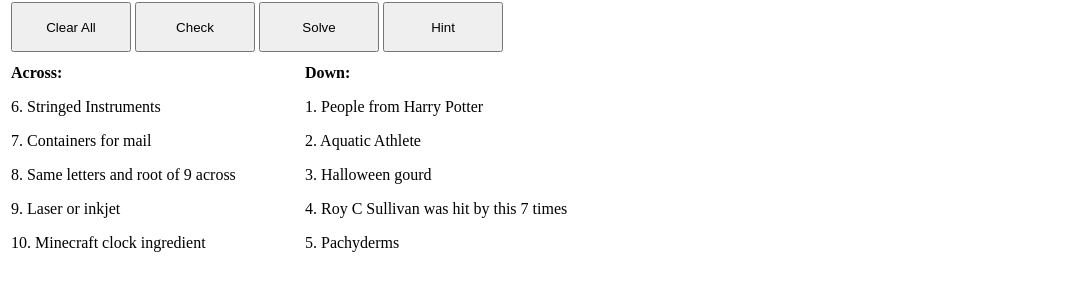
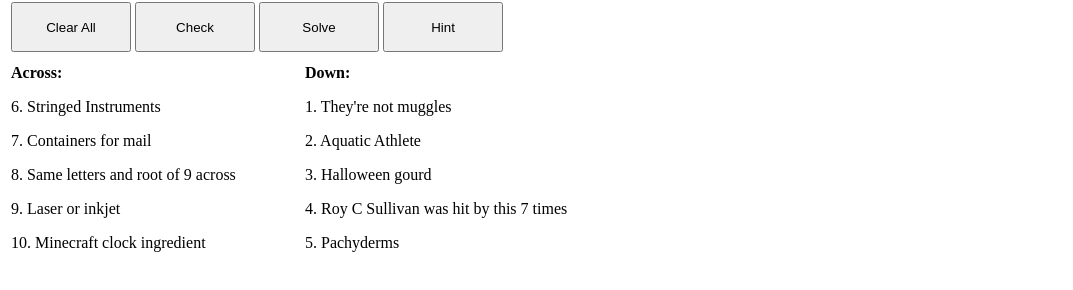
Before and after one commit to mebartsch/mebartsch.github.io, a Jekyll site: the page projects/Cross_Word/index.html, which Jekyll copies as it is, in a window 1280 px wide. Shown: the part 517-807 px from the top of the page, without its empty margins (0-1073 px from the left). Built offline with Jekyll 4.4.1, drawn with Linux system fonts in a browser that asks for light colours.

Commit message:
Update index.html

```diff
--- a/projects/Cross_Word/index.html
+++ b/projects/Cross_Word/index.html
@@ -211,7 +211,7 @@ function solveClicked(){
 			<td><strong>Across:</strong></td><td><strong>Down:</strong></td>
 		</tr>
 		<tr>
-			<td>6. Stringed Instruments</td><td>1. People from Harry Potter</td>
+			<td>6. Stringed Instruments</td><td>1. They're not muggles</td>
 		</tr>
 		<tr>
 			<td>7. Containers for mail</td><td>2. Aquatic Athlete</td>
```
